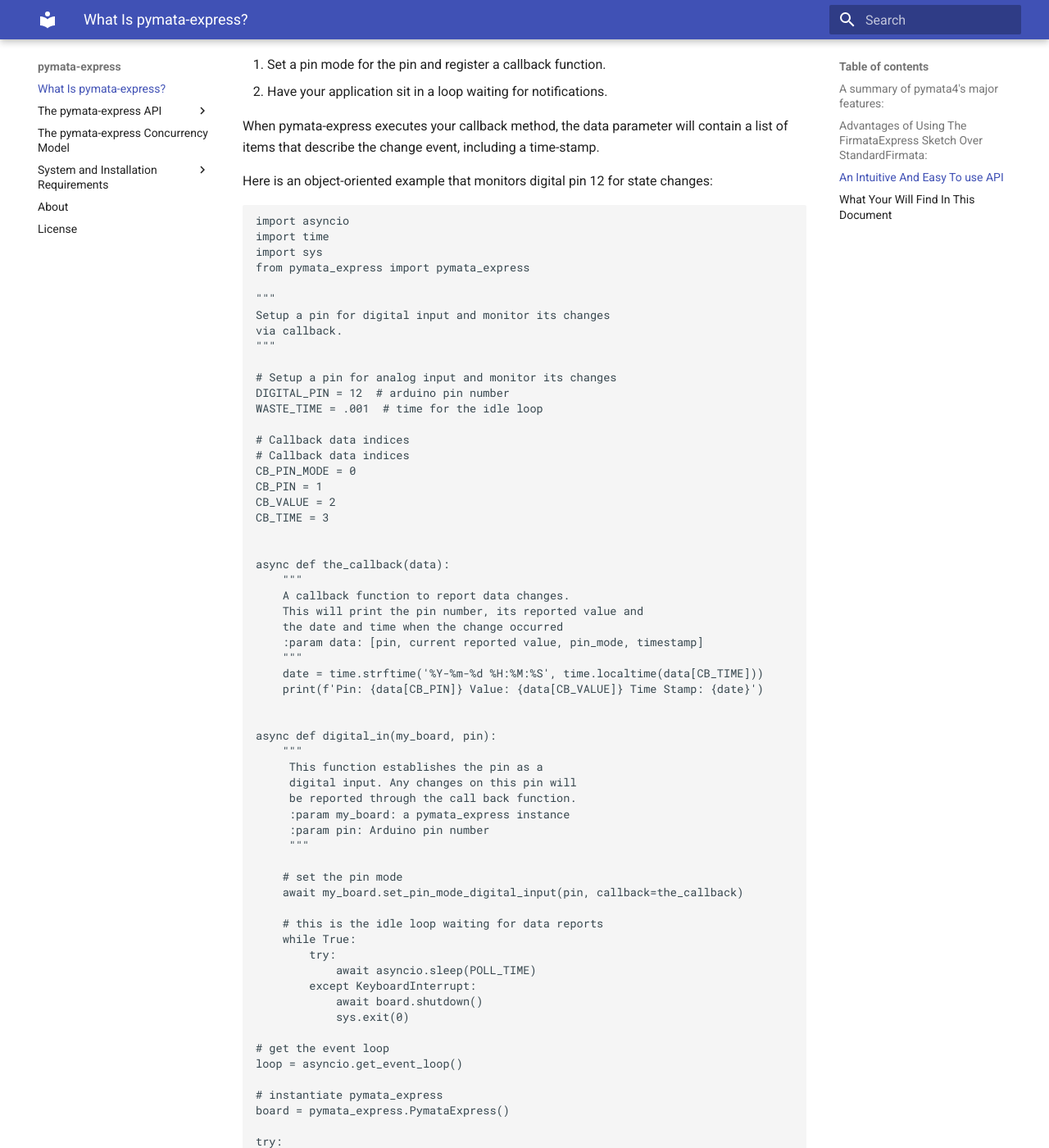
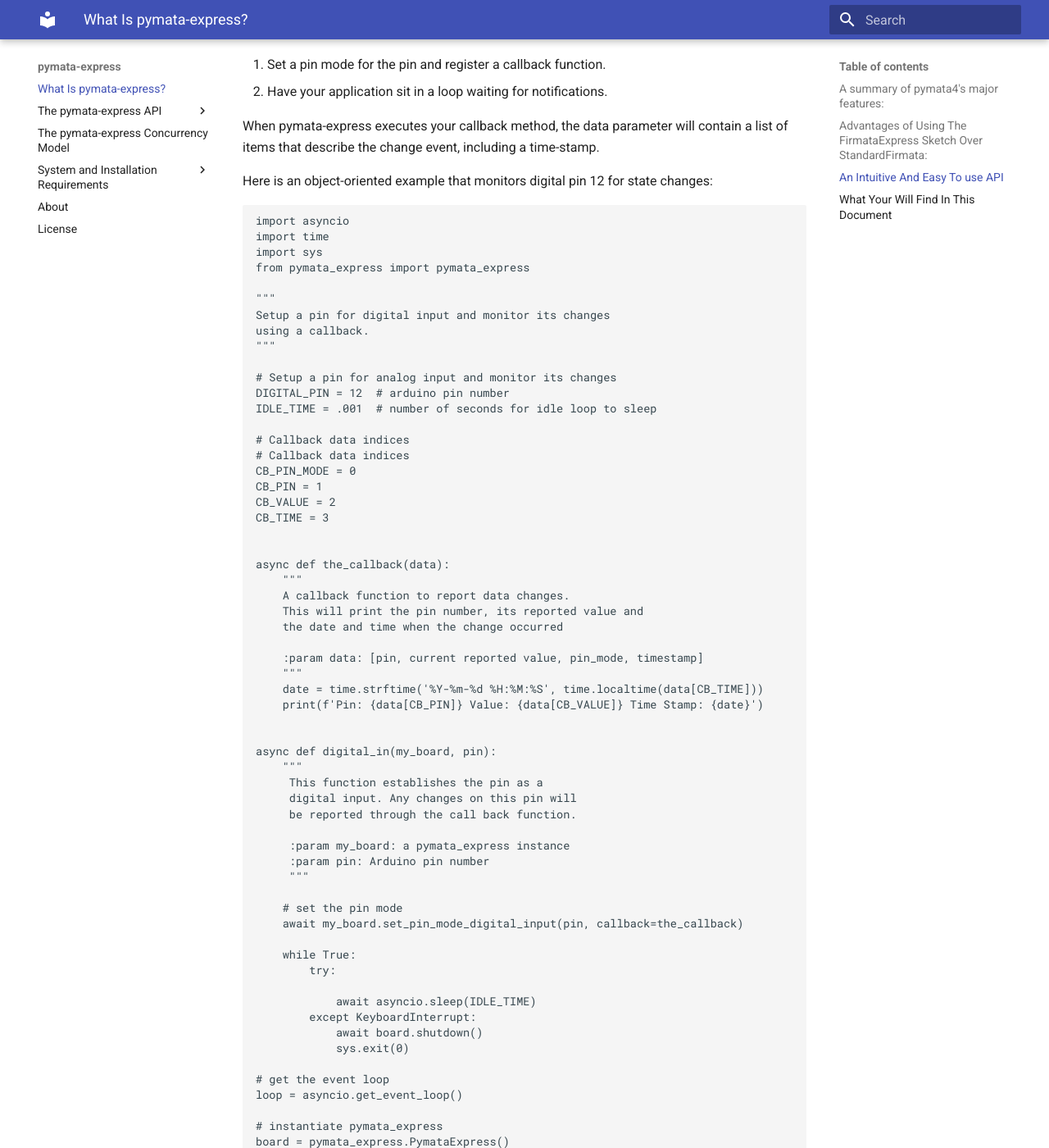
Before and after one commit to MrYsLab/pymata-express, an MkDocs documentation site: the page built from docs/index.md, in a window 1280 px wide and 1400 px high, scrolled down 1244 px. Shown: the whole window at 82% size. Built offline with MkDocs 1.6.1 and Material for MkDocs 9.7.7, drawn with Linux system fonts in a browser that asks for light colours; some of the changed text lies outside the part shown.

````diff
--- a/docs/index.md
+++ b/docs/index.md
@@ -61,12 +61,12 @@ from pymata_express import pymata_express
 
 """
 Setup a pin for digital input and monitor its changes
-via callback.
+using a callback.
 """
 
 # Setup a pin for analog input and monitor its changes
 DIGITAL_PIN = 12  # arduino pin number
-WASTE_TIME = .001  # time for the idle loop
+IDLE_TIME = .001  # number of seconds for idle loop to sleep
 
 # Callback data indices
 # Callback data indices
@@ -81,6 +81,7 @@ async def the_callback(data):
     A callback function to report data changes.
     This will print the pin number, its reported value and
     the date and time when the change occurred
+
     :param data: [pin, current reported value, pin_mode, timestamp]
     """
     date = time.strftime('%Y-%m-%d %H:%M:%S', time.localtime(data[CB_TIME]))
@@ -92,6 +93,7 @@ async def digital_in(my_board, pin):
      This function establishes the pin as a
      digital input. Any changes on this pin will
      be reported through the call back function.
+
      :param my_board: a pymata_express instance
      :param pin: Arduino pin number
      """
@@ -99,10 +101,10 @@ async def digital_in(my_board, pin):
     # set the pin mode
     await my_board.set_pin_mode_digital_input(pin, callback=the_callback)
 
-    # this is the idle loop waiting for data reports
     while True:
         try:
-            await asyncio.sleep(POLL_TIME)
+
+            await asyncio.sleep(IDLE_TIME)
         except KeyboardInterrupt:
             await board.shutdown()
             sys.exit(0)
@@ -119,6 +121,7 @@ try:
 except (KeyboardInterrupt, RuntimeError) as e:
     loop.run_until_complete(board.shutdown())
     sys.exit(0)
+
 ```
 
 Sample console output as input change events occur:
````
